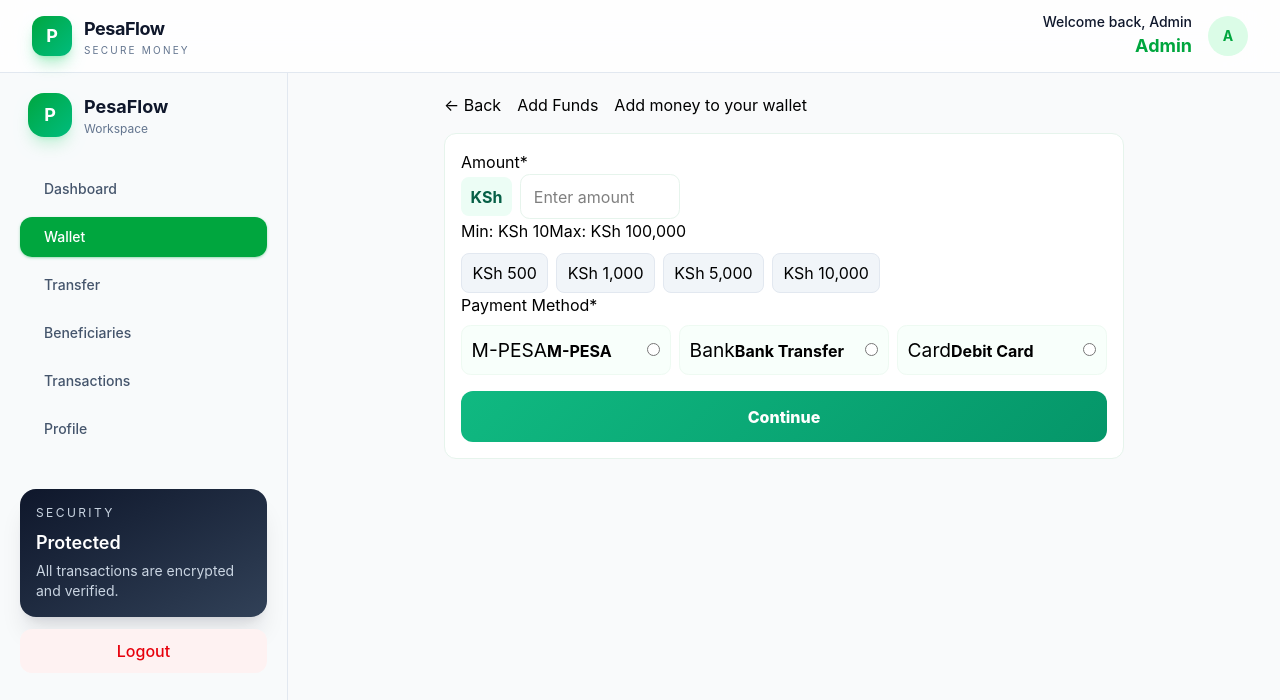
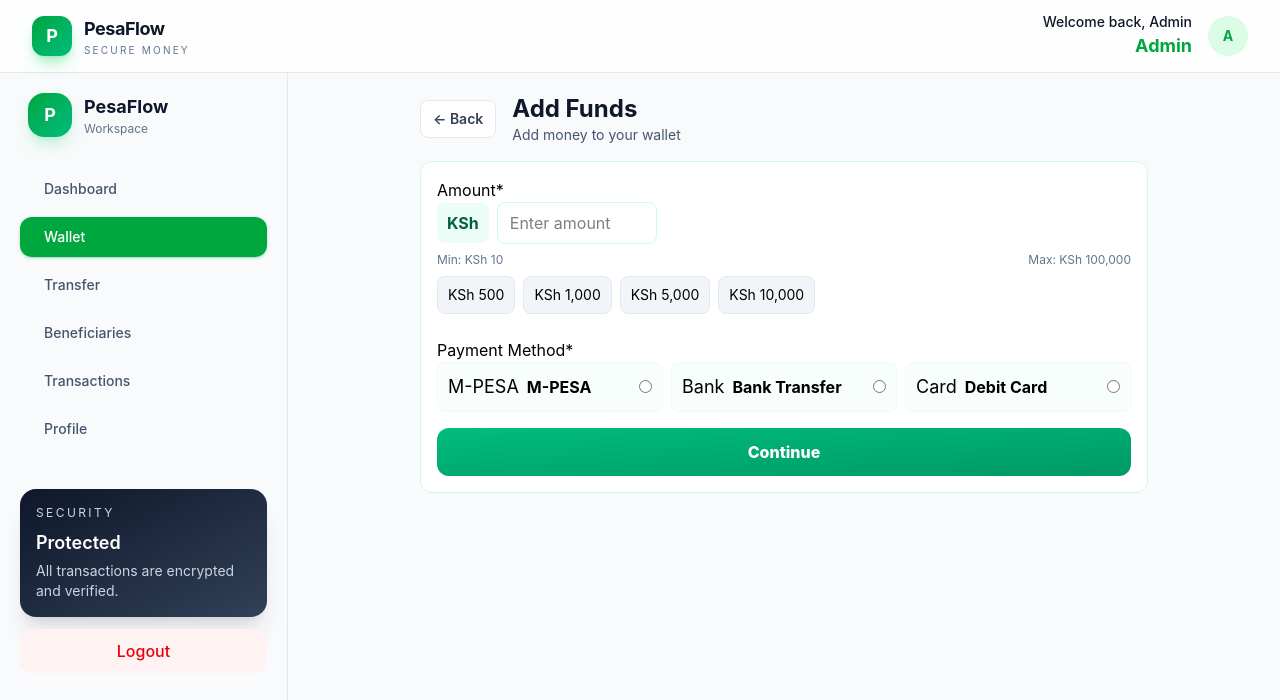
Before and after one commit to munroemil6-bot/pesaflow-frontend, a React (Vite) app: page /wallet/add-funds in a window 1280 px wide. Shown: the top 700 px of the page. Built offline with nearby package versions, Linux system fonts and the light colour scheme; no server answers; sample sign-in values are in the browser's storage.

Commit message:
Migrate wallet styling to Tailwind

```diff
--- a/src/App.jsx
+++ b/src/App.jsx
@@ -62,6 +62,10 @@
     dispatch(fetchTransactions(user.role))
     if (user.role === 'admin') dispatch(fetchUsers())
   }, [dispatch, user?.id, user?.role])
+
+  useEffect(() => {
+    if (user && location.pathname === '/dashboard') dispatch(fetchWallet())
+  }, [dispatch, location.pathname, user])
 
   return (
     <div className="min-h-screen bg-gray-50 flex flex-col">
--- a/src/pages/Wallet/AddFunds.jsx
+++ b/src/pages/Wallet/AddFunds.jsx
@@ -2,13 +2,13 @@
 import { useNavigate } from 'react-router-dom';
 import { useDispatch, useSelector } from 'react-redux';
 import { initiateStkPush } from '../../api';
-import { addFunds, fetchWallet } from '../../redux/slices/walletSlice';
-import './Wallet.css';
+import { setPendingPayment } from '../../redux/slices/walletSlice';
 
 const AddFunds = () => {
   const navigate = useNavigate();
   const dispatch = useDispatch();
   const phone = useSelector((state) => state.auth.user?.phone);
+  const currentBalance = useSelector((state) => state.wallet.balance);
 
   // State management
   const [amount, setAmount] = useState('');
@@ -88,18 +88,26 @@
         throw new Error('Add a phone number to your profile before requesting an M-PESA payment.');
       }
 
-      const response = await initiateStkPush(phone, Number(amount));
-      const topUpAmount = Number(amount);
+      const response = await initiateStkPush(phone, amount);
 
-      dispatch(addFunds({ amount: topUpAmount }));
-      dispatch(fetchWallet());
+      dispatch(setPendingPayment({
+        paymentId: response.payment_id,
+        checkoutRequestId: response.checkout_request_id,
+        amount: Number(amount),
+        initialBalance: Number(currentBalance) || 0,
+      }));
 
-      alert(response.customer_message || 'M-PESA prompt sent. Enter your PIN on your phone to complete payment.');
+      alert(response.customer_message || 'Check your phone and enter your M-PESA PIN.');
       navigate('/wallet', { replace: true });
     } catch (error) {
       console.error('Error processing payment:', error);
+      const statusMessages = {
+        400: 'Enter a valid phone number and amount.',
+        401: 'You are not authenticated. Please log in again.',
+        502: 'M-PESA is temporarily unavailable. Please try again later.',
+      };
       setErrors({
-        submit: error.message || 'Failed to process payment. Please try again.'
+        submit: statusMessages[error.status] || error.message || 'Failed to process payment. Please try again.'
       });
     } finally {
       setIsLoading(false);
@@ -127,50 +135,52 @@
   };
 
   return (
-    <div className="add-funds-container">
+    <div className="mx-auto max-w-3xl p-5">
       {/* Page Header */}
-      <div className="add-funds-header">
+      <div className="flex items-center gap-4">
         <button
-          className="back-btn"
+          className="rounded-lg border border-slate-200 bg-white px-3 py-2 text-sm font-semibold text-slate-700 hover:bg-slate-50"
           onClick={() => navigate('/wallet')}
         >
           ← Back
         </button>
-        <h1>Add Funds</h1>
-        <p className="add-funds-description">Add money to your wallet</p>
+        <div>
+          <h1 className="text-2xl font-bold text-slate-900">Add Funds</h1>
+          <p className="text-sm text-slate-600">Add money to your wallet</p>
+        </div>
       </div>
 
       {/* Form */}
-      <form onSubmit={handleSubmit} className="add-funds-form">
+      <form onSubmit={handleSubmit} className="mt-4 rounded-xl border border-emerald-100 bg-white p-4">
         {/* Amount Input */}
-        <div className="form-group">
+        <div className="space-y-2">
           <label htmlFor="amount">
             Amount
             <span className="required-star">*</span>
           </label>
-          <div className="amount-input-wrapper">
-            <span className="currency-symbol">KSh</span>
+          <div className="flex items-center gap-2">
+            <span className="rounded-lg bg-emerald-50 px-2.5 py-2 font-bold text-emerald-800">KSh</span>
             <input
               id="amount"
               type="text"
               value={amount}
               onChange={handleAmountChange}
               placeholder="Enter amount"
-              className={`amount-input ${errors.amount ? 'error' : ''}`}
+              className={`w-40 rounded-lg border px-3 py-2 outline-none ${errors.amount ? 'border-red-500' : 'border-emerald-100'}`}
               disabled={isLoading}
             />
           </div>
           {errors.amount && (
-            <span className="error-message">{errors.amount}</span>
+            <span className="text-sm text-red-600">{errors.amount}</span>
           )}
-          <div className="amount-hint">
+          <div className="flex justify-between text-xs text-slate-500">
             <span>Min: KSh 10</span>
             <span>Max: KSh 100,000</span>
           </div>
-          <div className="quick-amounts">
+          <div className="flex flex-wrap gap-2">
             <button
               type="button"
-              className="quick-amount-btn"
+              className="rounded-lg border border-slate-200 bg-slate-100 px-2.5 py-2 text-sm hover:bg-slate-200"
               onClick={() => handleAmountChange({ target: { value: '500' } })}
               disabled={isLoading}
             >
@@ -178,7 +188,7 @@
             </button>
             <button
               type="button"
-              className="quick-amount-btn"
+              className="rounded-lg border border-slate-200 bg-slate-100 px-2.5 py-2 text-sm hover:bg-slate-200"
               onClick={() => handleAmountChange({ target: { value: '1000' } })}
               disabled={isLoading}
             >
@@ -186,7 +196,7 @@
             </button>
             <button
               type="button"
-              className="quick-amount-btn"
+              className="rounded-lg border border-slate-200 bg-slate-100 px-2.5 py-2 text-sm hover:bg-slate-200"
               onClick={() => handleAmountChange({ target: { value: '5000' } })}
               disabled={isLoading}
             >
@@ -194,7 +204,7 @@
             </button>
             <button
               type="button"
-              className="quick-amount-btn"
+              className="rounded-lg border border-slate-200 bg-slate-100 px-2.5 py-2 text-sm hover:bg-slate-200"
               onClick={() => handleAmountChange({ target: { value: '10000' } })}
               disabled={isLoading}
             >
@@ -204,27 +214,27 @@
         </div>
 
         {/* Payment Method */}
-        <div className="form-group">
+        <div className="mt-6 space-y-2">
           <label>
             Payment Method
             <span className="required-star">*</span>
           </label>
-          <div className="payment-methods">
+          <div className="flex gap-2 max-md:flex-col">
             {['mpesa', 'bank', 'card'].map((method) => (
               <div
                 key={method}
-                className={`payment-option ${paymentMethod === method ? 'selected' : ''}`}
+                className={`flex flex-1 cursor-pointer items-center justify-between rounded-lg border p-2.5 ${paymentMethod === method ? 'border-emerald-500 bg-emerald-50 shadow-md shadow-emerald-500/10' : 'border-emerald-50 bg-emerald-50/40'}`}
                 onClick={() => !isLoading && handlePaymentMethodChange(method)}
               >
-                <div className="payment-option-content">
-                  <span className="payment-icon">
+                <div className="flex items-center gap-2">
+                  <span className="text-lg">
                     {getPaymentMethodIcon(method)}
                   </span>
-                  <span className="payment-label">
+                  <span className="font-bold">
                     {getPaymentMethodLabel(method)}
                   </span>
                 </div>
-                <div className="payment-radio">
+                <div>
                   <input
                     type="radio"
                     id={`payment-${method}`}
@@ -240,13 +250,13 @@
             ))}
           </div>
           {errors.paymentMethod && (
-            <span className="error-message">{errors.paymentMethod}</span>
+            <span className="text-sm text-red-600">{errors.paymentMethod}</span>
           )}
         </div>
 
         {/* Amount Preview */}
         {amount && !errors.amount && (
-          <div className="amount-preview">
+          <div className="mt-4 flex items-center justify-between rounded-lg bg-emerald-50 p-3 text-emerald-800">
             <span>You're about to add:</span>
             <strong>{formatCurrency(amount)}</strong>
           </div>
@@ -254,7 +264,7 @@
 
         {/* Submit Error */}
         {errors.submit && (
-          <div className="submit-error">
+          <div className="mt-4 rounded-lg bg-red-50 p-3 text-sm text-red-700">
             {errors.submit}
           </div>
         )}
@@ -262,12 +272,12 @@
         {/* Continue Button */}
         <button
           type="submit"
-          className="continue-btn"
+          className="mt-4 w-full rounded-xl border-0 bg-gradient-to-br from-emerald-500 to-emerald-600 p-3 font-extrabold text-white hover:opacity-95 disabled:cursor-not-allowed disabled:opacity-70"
           disabled={isLoading}
         >
           {isLoading ? (
             <>
-              <span className="spinner-small"></span>
+              <span className="inline-block h-4 w-4 animate-spin rounded-full border-2 border-white/40 border-t-white"></span>
               Processing...
             </>
           ) : (
--- a/src/pages/Wallet/Wallet.css
+++ /dev/null
@@ -1,115 +0,0 @@
-/* Wallet Page Styles */
-
-.wallet-container {
-  max-width: 1200px;
-  margin: 0 auto;
-  padding: 1.5rem;
-}
-
-.loading-spinner {
-  display: flex;
-  flex-direction: column;
-  align-items: center;
-  justify-content: center;
-  height: 400px;
-  gap: 1rem;
-}
-
-.spinner {
-  width: 50px;
-  height: 50px;
-  border: 4px solid #e5e7eb;
-  border-top-color: #3b82f6;
-  border-radius: 50%;
-  animation: spin 1s linear infinite;
-}
-
-@keyframes spin {
-  to {
-    transform: rotate(360deg);
-  }
-}
-
-/* Balance card */
-.balance-card {
-  background: linear-gradient(135deg, #10b981 0%, #059669 100%);
-  color: white;
-  border-radius: 1rem;
-  padding: 1.25rem;
-  box-shadow: 0 10px 25px rgba(6, 95, 70, 0.08);
-  display: flex;
-  align-items: center;
-  justify-content: space-between;
-}
-
-.balance-content {
-  display: flex;
-  flex-direction: column;
-  gap: 0.25rem;
-}
-
-.balance-label {
-  font-size: 0.85rem;
-  opacity: 0.95;
-}
-
-.balance-amount {
-  font-size: 2rem;
-  font-weight: 800;
-}
-
-.add-funds-btn {
-  background: rgba(255,255,255,0.15);
-  color: white;
-  padding: 0.6rem 0.95rem;
-  border-radius: 0.75rem;
-  border: 1px solid rgba(255,255,255,0.12);
-  cursor: pointer;
-}
-
-.add-funds-btn:hover { opacity: 0.95; transform: translateY(-1px); }
-
-/* Recent activity */
-.recent-activity { margin-top: 1.25rem; }
-.filter-buttons { display:flex; gap:0.5rem; margin:0.75rem 0 1rem 0 }
-.filter-btn { padding:0.45rem 0.75rem; border-radius:0.6rem; background:#f1f5f9; color:#0f172a; border:1px solid #e2e8f0; cursor:pointer }
-.filter-btn.active { background:#064e3b; color:white; border-color:#064e3b }
-
-.transaction-list { display:flex; flex-direction:column; gap:0.75rem }
-.transaction-item { display:flex; align-items:center; justify-content:space-between; padding:0.75rem; border-radius:0.75rem; border:1px solid #e6f4ec; background:#ffffff }
-.transaction-left { display:flex; gap:0.75rem; align-items:center }
-.transaction-icon { width:44px; height:44px; border-radius:10px; display:flex; align-items:center; justify-content:center; background:#ecfdf5; color:#065f46; font-weight:700 }
-.transaction-info { display:flex; flex-direction:column }
-.transaction-recipient { font-weight:700 }
-.transaction-date { font-size:0.85rem; color:#6b7280 }
-.transaction-right { text-align:right }
-.transaction-amount { font-weight:800 }
-.sent-amount { color:#dc2626 }
-.received-amount { color:#065f46 }
-
-/* Add Funds form (shared in Wallet.css) */
-.add-funds-container { max-width:720px; margin:0 auto; padding:1.25rem }
-.add-funds-header { display:flex; align-items:center; gap:1rem }
-.add-funds-header h1 { margin:0 }
-.add-funds-form { margin-top:1rem; background:#fff; border:1px solid #e6f4ec; padding:1rem; border-radius:0.75rem }
-.amount-input-wrapper { display:flex; align-items:center; gap:0.5rem }
-.currency-symbol { color:#065f46; font-weight:700; padding:0.45rem 0.6rem; background:#ecfdf5; border-radius:0.5rem }
-.amount-input { padding:0.6rem 0.8rem; border:1px solid #e6f4ec; border-radius:0.6rem; width:160px }
-.quick-amounts { display:flex; gap:0.5rem; margin-top:0.6rem }
-.quick-amount-btn { background:#f1f5f9; padding:0.45rem 0.65rem; border-radius:0.5rem; border:1px solid #e2e8f0; cursor:pointer }
-
-.payment-methods { display:flex; gap:0.5rem; margin-top:0.5rem }
-.payment-option { flex:1; display:flex; justify-content:space-between; align-items:center; padding:0.6rem; border-radius:0.6rem; border:1px solid #eefaf2; background:#f8fffb; cursor:pointer }
-.payment-option.selected { border-color:#10b981; box-shadow:0 6px 18px rgba(16,185,129,0.08); background:#f0fdf4 }
-.payment-icon { font-size:1.2rem }
-.payment-label { font-weight:700 }
-
-.amount-preview { margin-top:0.8rem; padding:0.75rem; border-radius:0.6rem; background:#ecfdf5; color:#065f46; display:flex; justify-content:space-between; align-items:center }
-.continue-btn { margin-top:1rem; width:100%; padding:0.85rem; background:linear-gradient(135deg,#10b981,#059669); color:white; border:none; border-radius:0.75rem; font-weight:800; cursor:pointer }
-.continue-btn:disabled { opacity:0.7; cursor:not-allowed }
-
-@media (max-width:768px) {
-  .balance-card { flex-direction:column; align-items:flex-start }
-  .amount-input { width:100% }
-  .payment-methods { flex-direction:column }
-}
--- a/src/redux/slices/walletSlice.js
+++ b/src/redux/slices/walletSlice.js
@@ -9,6 +9,7 @@
     balance: 0,
     currency: 'KES',
     accountNumber: null,
+    pendingPayment: null,
     isLoading: false,
     error: null,
   },
@@ -19,9 +20,11 @@
     setBalance(state, action) {
       state.balance = Number(action.payload) || 0
     },
-    addFunds(state, action) {
-      const amount = typeof action.payload === 'object' ? action.payload.amount : action.payload
-      state.balance += Number(amount) || 0
+    setPendingPayment(state, action) {
+      state.pendingPayment = action.payload
+    },
+    clearPendingPayment(state) {
+      state.pendingPayment = null
     },
     deductFunds(state, action) {
       const amount = typeof action.payload === 'object' ? action.payload.amount : action.payload
@@ -40,5 +43,5 @@
     .addCase(fetchWallet.rejected, (state, action) => { state.isLoading = false; state.error = action.error.message })
 })
 
-export const { addFunds, deductFunds, setBalance, setWallet, setWalletError, setWalletLoading } = walletSlice.actions
+export const { clearPendingPayment, deductFunds, setBalance, setPendingPayment, setWallet, setWalletError, setWalletLoading } = walletSlice.actions
 export default walletSlice.reducer
```
Also changed, not shown: src/api.js (+11 -3 lines), src/pages/Wallet/Wallet.jsx (+77 -40 lines).
